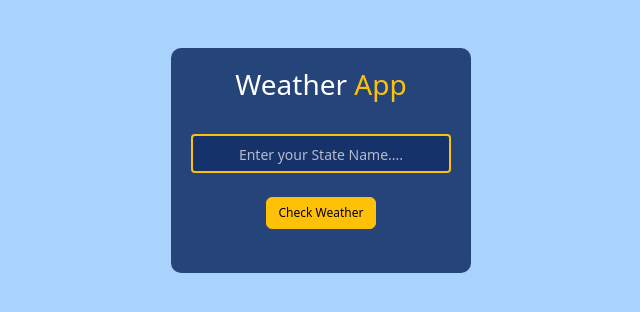
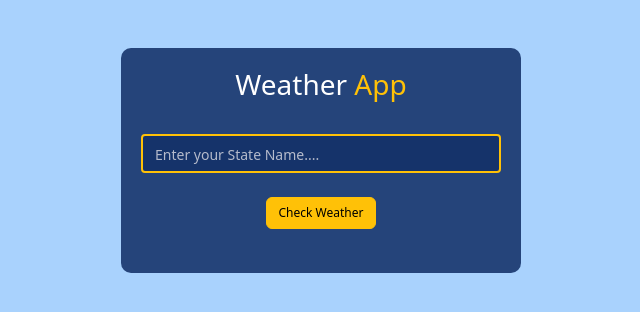
Before and after one commit to Janvipatel7/Weathermap, a plain HTML site: page index.html in a window 1280 px wide. Shown: the whole page, without its empty margins (319-959 px from the left). Drawn offline with nearby package versions, Linux system fonts and the light colour scheme; some packages are replaced by stand-ins of ours; a script that the page names is missing.

Commit message:
few changes in input

```diff
--- a/assets/css/style.css
+++ b/assets/css/style.css
@@ -1,6 +1,6 @@
 .box {
    padding: 20px;
-   width: 300px;
+   width: 400px;
    border-width: medium;
    border-radius: 10px;
    background:#143169e1;
--- a/index.html
+++ b/index.html
@@ -17,7 +17,7 @@
                     <!-- <img src="./assets/images/first-removebg-preview.png" alt="" class="img-fluid weather-image"> -->
                 </div>
                 <div>
-                    <input type="text" for="name" class="form-control rounded-1 search-btn text-center" id="cityName" required autocomplete="off" placeholder="Enter your State Name....">
+                    <input type="text" for="name" class="form-control rounded-1 search-btn" id="cityName" required autocomplete="off" placeholder="Enter your State Name....">
                     <button class="btn btn-warning rounded-2 my-4 check-btn" id="check">Check Weather</button>
                 </div>
             </div>
```
